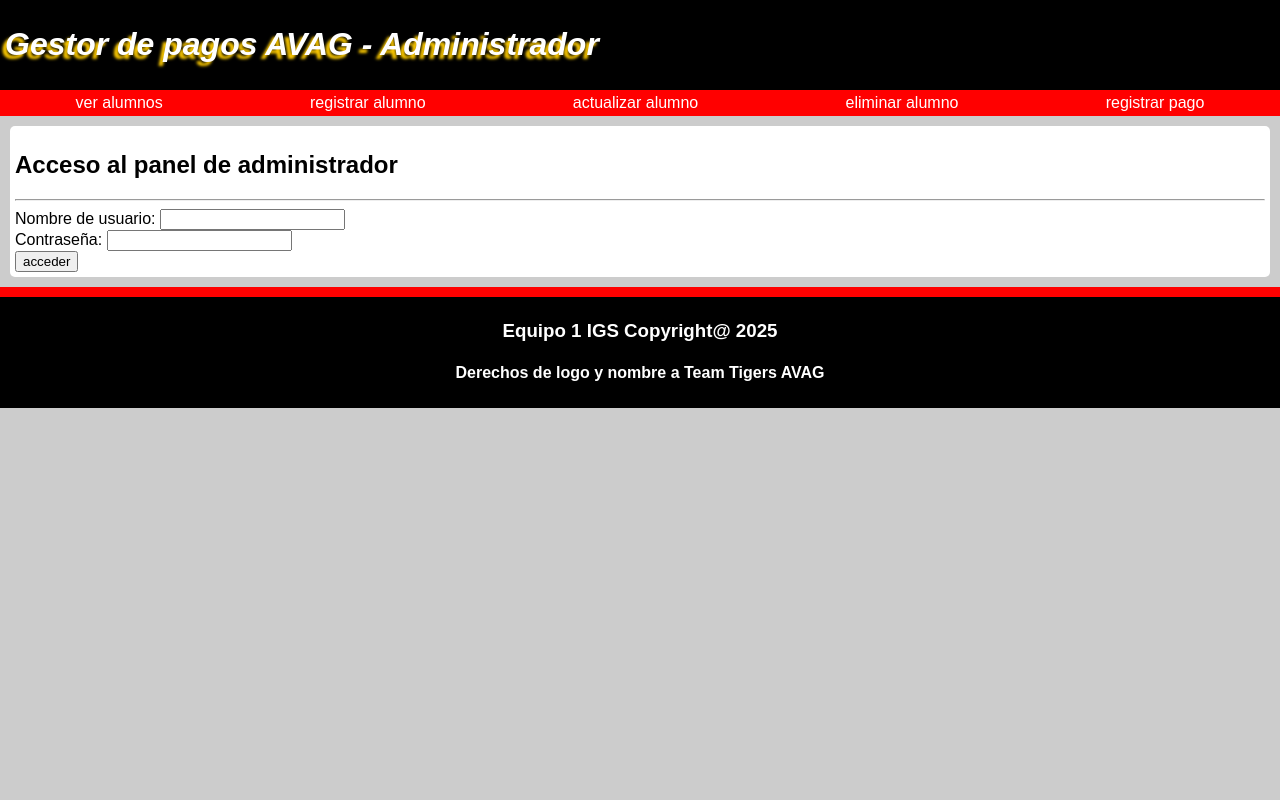
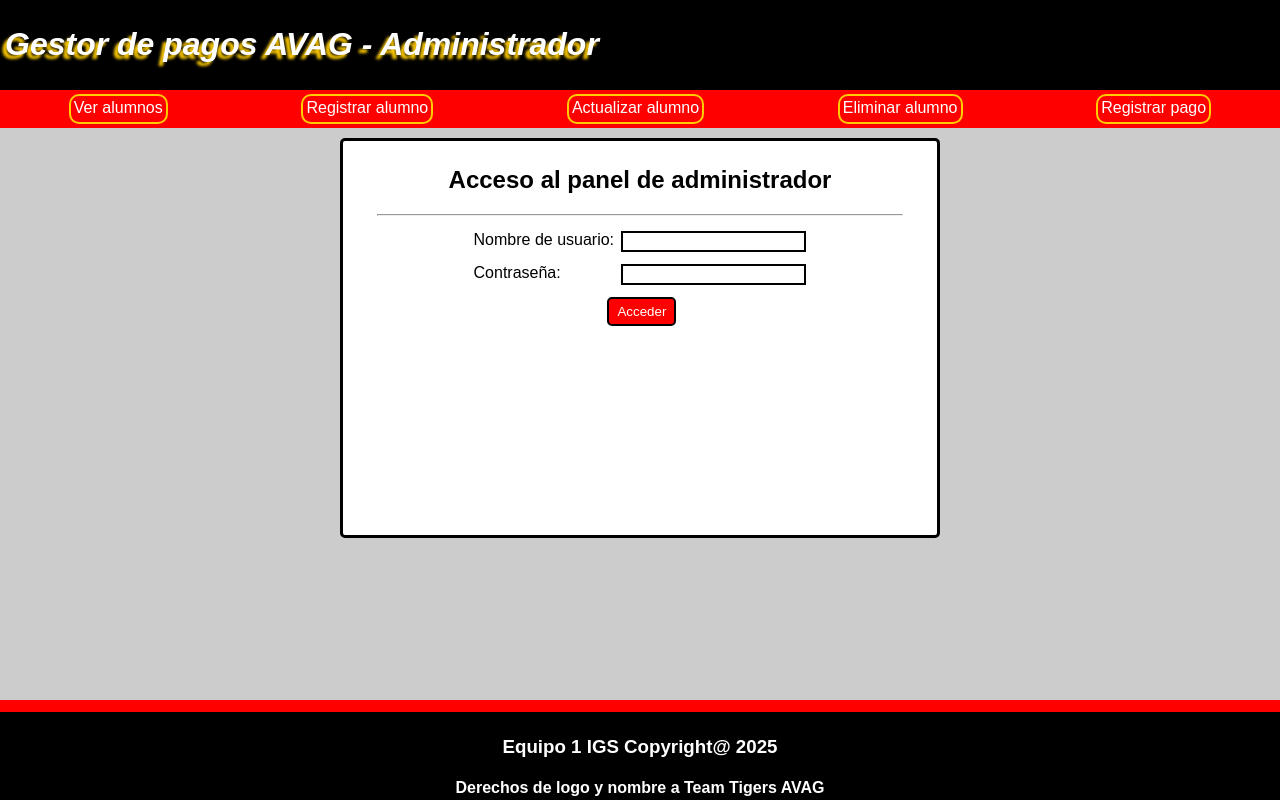
Before and after one commit to IvDev1706/GestorAVAG, a Django app: page / in a window 1280 px wide. Run offline with Django 5.2, Linux system fonts and the light colour scheme.

Commit message:
vistas de login, create e index, descarte de bootstrap y mas enums

```diff
--- a/gestor/static/css/base.css
+++ b/gestor/static/css/base.css
@@ -7,8 +7,12 @@
 
 body{
     background-color: #ccc;
+    height: 100vh;
     width: 100%;
     margin: 0;
+    display: grid;
+    grid-template-columns: 1fr;
+    grid-template-rows: 90px 38px 1fr 100px;
 }
 
 .head {
@@ -33,7 +37,10 @@ body{
 .navigate > a {
     color: #fff;
     text-decoration: none;
+    padding: 3px;
     margin: 2px 5px;
+    border: 2px solid #fc0;
+    border-radius: 10px;
 }
 
 .navigate > a:hover{
@@ -44,7 +51,7 @@ body{
     color: #fff;
     text-align: center;
     background-color: #000;
-    border-top: 10px solid #f00;
+    border-top: 12px solid #f00;
     padding: 5px;
 }
 
@@ -52,5 +59,12 @@ body{
     background-color: #fff;
     border-radius: 5px;
     padding: 5px;
-    margin: 10px;
 }
+
+.logout__button {
+    background-color: #fc0;
+    padding: 5px;
+    margin: 2px;
+    border: 2px solid #000;
+    border-radius: 5px;
+}
--- /dev/null
+++ b/gestor/static/css/login.css
@@ -0,0 +1,47 @@
+.box-content {
+    margin: 10px auto;
+    width: 600px;
+    max-height: 400px;
+    border: 3px solid #000;
+}
+
+.login__title{
+    text-align: center;
+}
+
+hr {
+    width: 90%;
+}
+
+.login__form {
+    width: 95%;
+    margin: 0px auto;
+}
+
+.login__form__error{
+    color: #f00;
+    text-align: center;
+}
+
+div {
+    margin: 15px auto;
+    width: 60%;
+}
+
+div > input {
+    float: right;
+    border: 2px solid #000;
+}
+
+.login__form__cont{
+    width: 65px;
+    margin: 15px auto;
+}
+
+.login__form__button {
+    background-color: #f00;
+    color: #fff;
+    border: 2px solid #000;
+    border-radius: 5px;
+    padding: 5px 8px;
+}
--- a/gestor/static/css/table.css
+++ b/gestor/static/css/table.css
@@ -5,7 +5,7 @@ table {
 
 th, td {
     border: 1px solid #000;
-    padding: 2px;
+    padding: 3px;
 }
 
 th {
--- a/gestor/templates/baseTemplate.html
+++ b/gestor/templates/baseTemplate.html
@@ -15,16 +15,16 @@
         <h1>Gestor de pagos AVAG - Administrador</h1>
     </header>
     <nav class="navigate">
-        <a href="/alumno">ver alumnos</a>
-        <a href="/alumno/create">registrar alumno</a>
-        <a href="/alumno/update">actualizar alumno</a>
-        <a href="/alumno/delet">eliminar alumno</a>
-        <a href="/pago/register">registrar pago</a>
+        <a href="/alumno">Ver alumnos</a>
+        <a href="/alumno/create">Registrar alumno</a>
+        <a href="/alumno/update">Actualizar alumno</a>
+        <a href="/alumno/delet">Eliminar alumno</a>
+        <a href="/pago/register">Registrar pago</a>
         {# formulario de cierre de sesion #}
         {% if context != 'Login' %}
             <form method="POST" action="/logout/">
                 {% csrf_token %}
-                <button type="submit">cerrar sesion</button>
+                <button class="logout__button"type="submit">Cerrar sesion</button>
             </form>
         {% endif %}
     </nav>
--- a/gestor/templates/login.html
+++ b/gestor/templates/login.html
@@ -1,14 +1,21 @@
 {% extends 'baseTemplate.html' %}
+
+{% load static %}
+{% block styles %}
+<link rel="stylesheet" type="text/css" href="{% static 'css/login.css' %}"/>
+{% endblock %}
 
 {% block content %}
 <div class="box-content">
-    <h2>Acceso al panel de administrador</h2>
-    {{error}}
+    <h2 class="login__title">Acceso al panel de administrador</h2>
     <hr>
-    <form method="post" action=''>
+    <form method="post" action='' class="login__form">
         {% csrf_token %}
         {{form}}
-        <button type="submit">acceder</button>
+        <div class="login__form__error">{{error}}</div>
+        <div class="login__form__cont">
+            <button class="login__form__button" type="submit">Acceder</button>
+        </div>
     </form>
 </div>
 {% endblock %}
--- a/gestor/views.py
+++ b/gestor/views.py
@@ -3,7 +3,7 @@ from django.contrib.auth import authenticate, login
 from django.contrib.auth.decorators import login_required
 from .models import Plan, Cliente
 from .forms import registerClient, loginForm
-from .enums import Headers
+from .enums import Headers, DatabaseColumns
 
 # Create your views here.
 #proteccion contra no autenticacion
@@ -13,8 +13,10 @@ def index(request):
     print(request.user.is_authenticated)
     return render(request,'indexClient.html',{
         "context":"Alumnos",
-        "headers": Headers.ALUMNOHEADERS,
-        "clients":Cliente.objects.all(),
+        "headers_pln": Headers.PLANHEADERS,
+        "plans": Plan.objects.all(),
+        "headers_alu": Headers.ALUMNOHEADERS,
+        "clients":Cliente.objects.all()
     })
 
 @login_required
@@ -27,13 +29,13 @@ def createAlumno(request):
         })
     else:
         #guardar datos en la base de datos
-        Cliente.objects.create(curp=request.POST['curp'],
-                               nombre=request.POST['nombre'],
-                               direccion=request.POST['direccion'],
-                               telefono=request.POST['telefono'],
-                               correo=request.POST['correo'],
-                               fecha_nac=request.POST['fecha_nac'],
-                               id_plan=Plan.objects.get(id_plan=request.POST['id_plan'])
+        Cliente.objects.create(curp=request.POST[DatabaseColumns.ALUMNOCOLUMNS[0]],
+                               nombre=request.POST[DatabaseColumns.ALUMNOCOLUMNS[1]],
+                               direccion=request.POST[DatabaseColumns.ALUMNOCOLUMNS[2]],
+                               telefono=request.POST[DatabaseColumns.ALUMNOCOLUMNS[3]],
+                               correo=request.POST[DatabaseColumns.ALUMNOCOLUMNS[4]],
+                               fecha_nac=request.POST[DatabaseColumns.ALUMNOCOLUMNS[5]],
+                               id_plan=Plan.objects.get(id_plan=request.POST[DatabaseColumns.ALUMNOCOLUMNS[6]])
                                )
         return redirect("/alumno/")
 @login_required
```
Also changed, not shown: gestor/enums.py (+8 -0 lines), gestor/static/css/create.css (added, +41 -0 lines), gestor/static/css/index.css (added, +13 -0 lines), gestor/templates/createClient.html (+11 -3 lines), gestor/templates/indexClient.html (+27 -3 lines).
